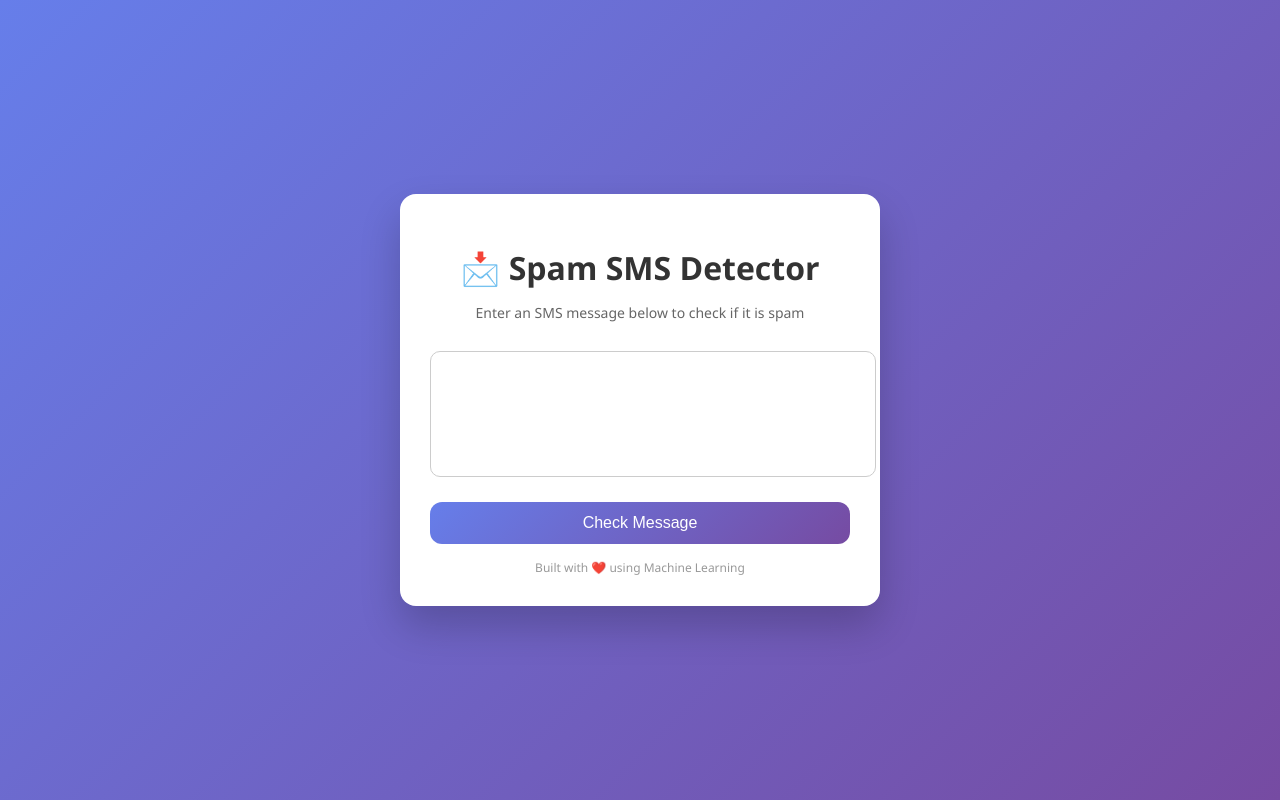
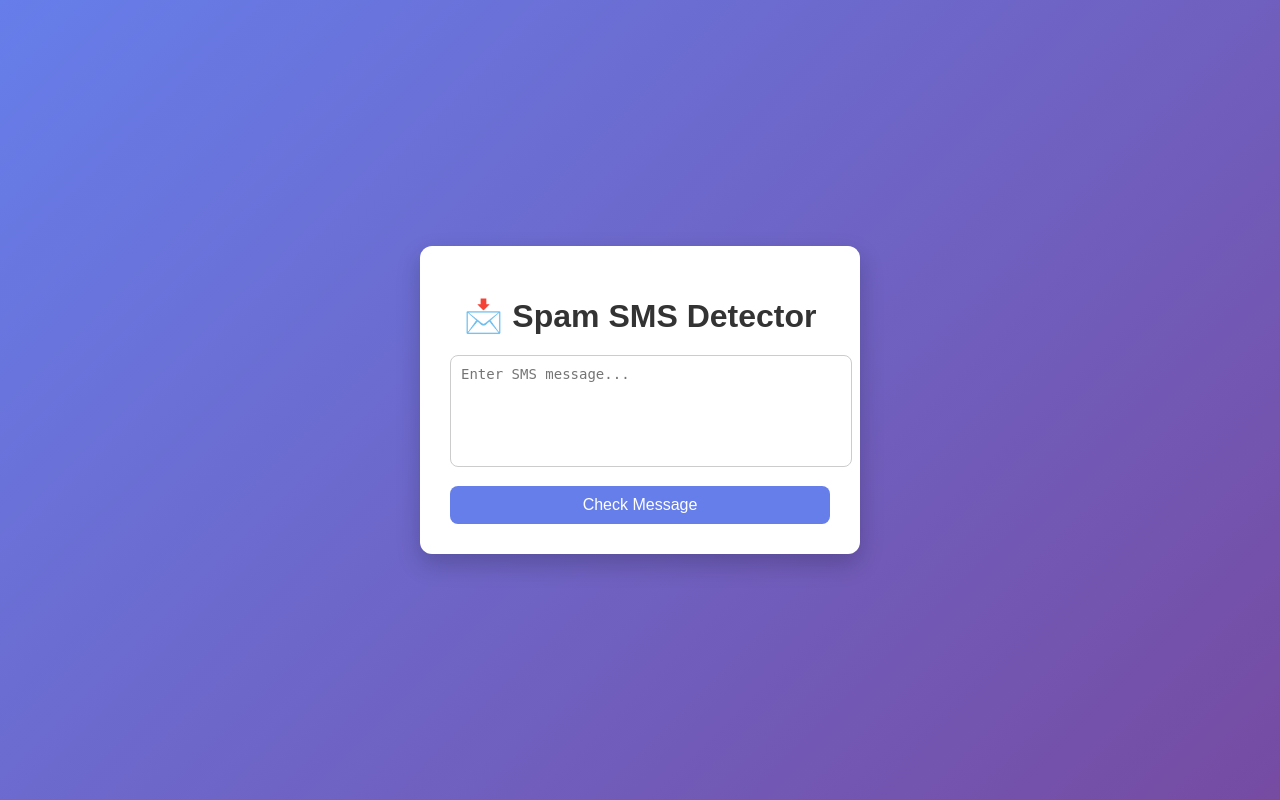
Before and after one commit to LuciFeR4900/spam-sms-detector, a Flask app: page / in a window 1280 px wide. Run offline with Flask 3, Linux system fonts and the light colour scheme.

Commit message:
Add files via upload

```diff
--- a/app.py
+++ b/app.py
@@ -1,6 +1,10 @@
+from werkzeug.middleware.proxy_fix import ProxyFix
+
 from flask import Flask, render_template, request
 
 app = Flask(__name__)
+app.wsgi_app = ProxyFix(app.wsgi_app, x_proto=1, x_host=1)
+
 
 @app.route("/", methods=["GET", "POST"])
 def home():
--- a/templates/index.html
+++ b/templates/index.html
@@ -5,109 +5,83 @@
     <title>Spam SMS Detector</title>
     <style>
         body {
-            margin: 0;
+            background: linear-gradient(135deg, #667eea, #764ba2);
+            font-family: Arial, sans-serif;
             height: 100vh;
-            font-family: 'Segoe UI', Tahoma, Geneva, Verdana, sans-serif;
-            background: linear-gradient(135deg, #667eea, #764ba2);
             display: flex;
             align-items: center;
             justify-content: center;
+            margin: 0;
         }
 
         .card {
             background: white;
-            width: 420px;
             padding: 30px;
-            border-radius: 16px;
-            box-shadow: 0 20px 40px rgba(0,0,0,0.2);
+            border-radius: 12px;
+            width: 380px;
+            box-shadow: 0 10px 25px rgba(0,0,0,0.2);
             text-align: center;
         }
 
         h1 {
-            margin-bottom: 10px;
+            margin-bottom: 20px;
             color: #333;
-        }
-
-        p {
-            color: #666;
-            font-size: 14px;
         }
 
         textarea {
             width: 100%;
-            height: 100px;
-            margin-top: 15px;
-            padding: 12px;
-            border-radius: 10px;
+            height: 90px;
+            padding: 10px;
+            border-radius: 8px;
             border: 1px solid #ccc;
             resize: none;
             font-size: 14px;
         }
 
         button {
-            margin-top: 20px;
+            margin-top: 15px;
+            padding: 10px;
             width: 100%;
-            padding: 12px;
             border: none;
-            border-radius: 12px;
-            background: linear-gradient(135deg, #667eea, #764ba2);
+            border-radius: 8px;
+            background: #667eea;
             color: white;
             font-size: 16px;
             cursor: pointer;
-            transition: transform 0.2s;
         }
 
         button:hover {
-            transform: scale(1.03);
+            background: #5a67d8;
         }
 
         .result {
             margin-top: 20px;
-            padding: 12px;
-            border-radius: 10px;
+            font-size: 18px;
             font-weight: bold;
-            font-size: 18px;
         }
 
         .spam {
-            background: #ffebee;
-            color: #c62828;
+            color: red;
         }
 
         .not-spam {
-            background: #e8f5e9;
-            color: #2e7d32;
-        }
-
-        footer {
-            margin-top: 15px;
-            font-size: 12px;
-            color: #999;
+            color: green;
         }
     </style>
 </head>
 <body>
-
     <div class="card">
         <h1>📩 Spam SMS Detector</h1>
-        <p>Enter an SMS message below to check if it is spam</p>
-
         <form method="POST">
-    <textarea name="message" required></textarea>
-    <button type="submit">Check Message</button>
-</form>
-
+            <textarea name="message" placeholder="Enter SMS message..." required></textarea>
+            <button type="submit">Check Message</button>
+        </form>
 
         {% if prediction %}
-            <div class="result {{ 'spam' if prediction == 'Spam' else 'not-spam' }}">
+            <div class="result {% if prediction == 'Spam' %}spam{% else %}not-spam{% endif %}">
                 {{ prediction }}
             </div>
         {% endif %}
-
-        <footer>
-            Built with ❤️ using Machine Learning
-        </footer>
     </div>
-
 </body>
 </html>
```
Also changed, not shown: train_model.py (added, +26 -0 lines), 2 other files.
